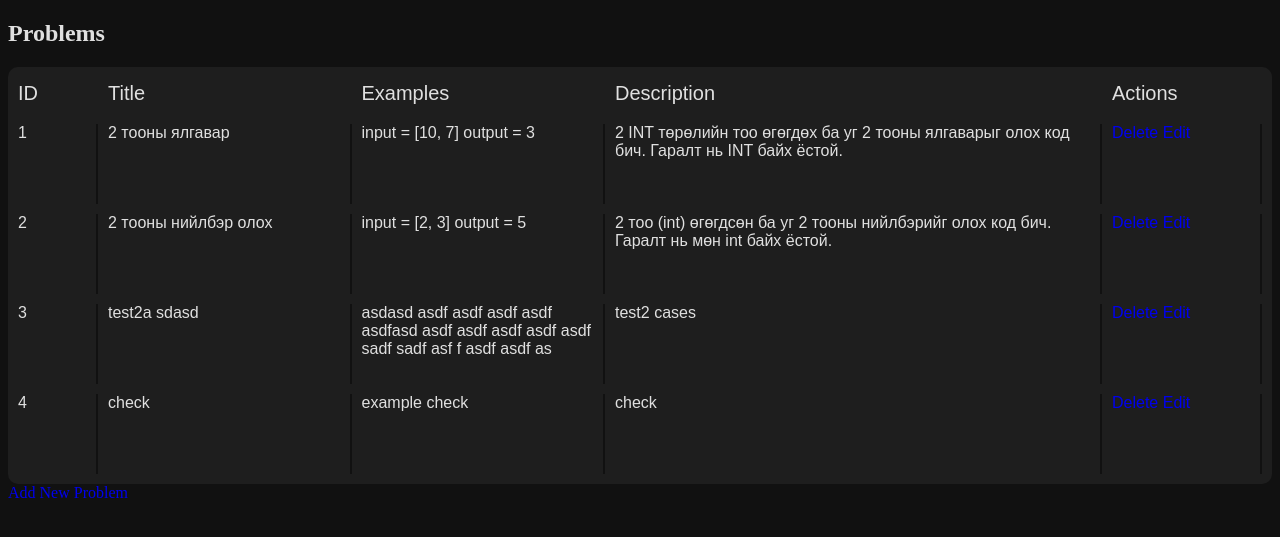
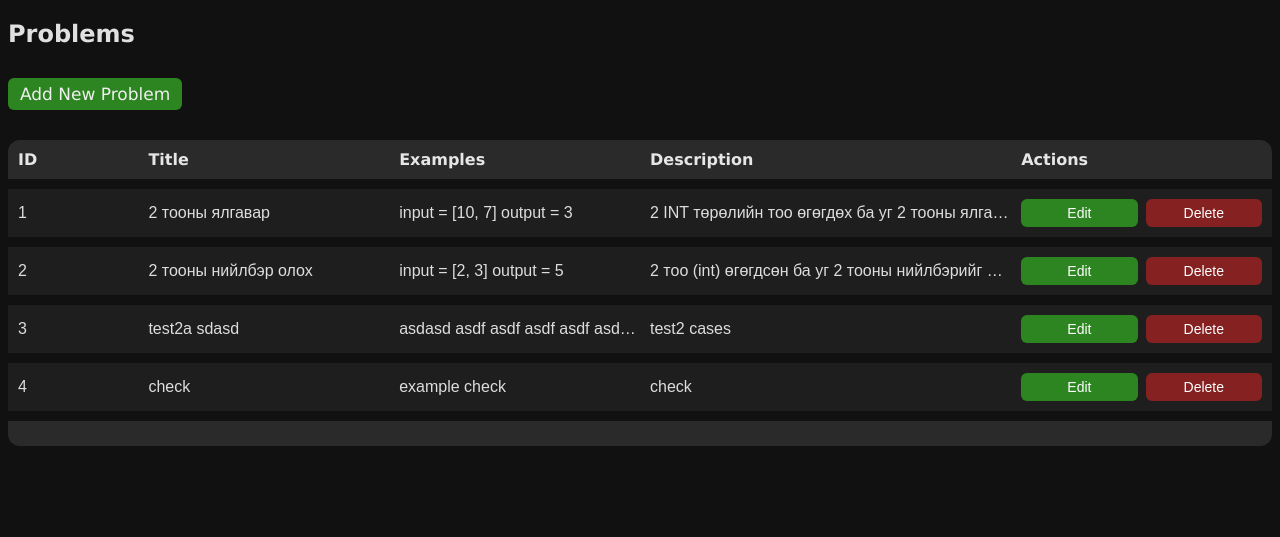
Before and after one commit to Tiez/DiplomaProject, a Flask app: page /admin/problems in a window 1280 px wide. Shown: the part 67-604 px from the top of the page. Run offline with Flask 3, Linux system fonts and the light colour scheme; data comes from the database, SQL or seed files in the repository; both versions use the stored data as it was after the commit.

Commit message:
Polishing admin problem page

```diff
--- a/run.py
+++ b/run.py
@@ -364,7 +364,17 @@ if __name__ == "__main__":
                 conn.close()
 
 
-
+                file_to_delete = "../sandbox/temp_" + submission_id + ".py"
+                try:
+                    os.remove(file_to_delete)
+                    print(f"File '{file_to_delete}' deleted successfully.")
+                except FileNotFoundError:
+                    print(f"Error: File '{file_to_delete}' not found.")
+                except PermissionError:
+                    print(f"Error: Permission denied to delete '{file_to_delete}'.")
+                except Exception as e:
+                    print(f"An unexpected error occurred: {e}")
+                    # print(jsonify(results))
 
                 return results
             else:
@@ -406,6 +416,19 @@ if __name__ == "__main__":
 
             conn.commit()
             conn.close()
+
+            file_to_delete = "../sandbox/temp_" + submission_id + ".py"
+            try:
+                os.remove(file_to_delete)
+                print(f"File '{file_to_delete}' deleted successfully.")
+            except FileNotFoundError:
+                print(f"Error: File '{file_to_delete}' not found.")
+            except PermissionError:
+                print(f"Error: Permission denied to delete '{file_to_delete}'.")
+            except Exception as e:
+                print(f"An unexpected error occurred: {e}")
+                # print(jsonify(results))
+
             return results
 
     databaseInsert = {"status": 'Correct', "memory": 0, "runtime": 0.0}
--- a/templates/admin/adminProblems.html
+++ b/templates/admin/adminProblems.html
@@ -3,42 +3,113 @@
 
 {% block style %}
 <style>
-    #list-container {
-        display: grid;
-        grid-template-columns: 80px 1fr 1fr 2fr 150px;
-        gap: 10px;
-        font-family: Arial, sans-serif;
-        min-height: 50px;
-        background-color: #1e1e1e;
-        border-radius: 10px;
+    #footer {
+
+
+        align-items: center;
+        height: 5px;
+        background-color: #2a2a2a;
+        color: #e6e6e6;
+        font-weight: bold;
+        margin: 0px 0 20px;
         padding: 10px;
-        align-items: start;
-        justify-items: stretch;
+        border-radius: 0 0 12px 12px;
     }
 
-    #headerText {
-        font-size: 20px;
-        padding-top: 5px;
-        padding-bottom: 9px;
+    /* Header row */
+    #header {
+        display: grid;
+        grid-template-columns: 1fr 2fr 2fr 3fr 2fr;
+        /* ID, Title, Examples, Desc, Actions */
+        align-items: center;
+        gap: 10px;
+        background-color: #2a2a2a;
+        color: #e6e6e6;
+        font-weight: bold;
+        margin: 20px 0 0;
+        padding: 10px;
+        border-radius: 12px 12px 0 0;
+        font-family: 'Lucida Sans', 'Lucida Sans Regular', 'Lucida Grande', 'Lucida Sans Unicode', Geneva, Verdana, sans-serif;
     }
 
-    #listRow {
-        min-height: 80px;
-        max-height: 150px;
-        border-right: solid 2px #111111;
+    /* Each row */
+    #listItem {
+        display: grid;
+        grid-template-columns: 1fr 2fr 2fr 3fr 2fr;
+        /* same as header */
+        align-items: center;
+        gap: 10px;
+        background-color: #1e1e1e;
+        color: #ddd;
+        padding: 10px;
+        margin: 0px 0 10px;
+
+    }
+
+    /* Container for all rows */
+    #list-container {
+        font-family: Arial, sans-serif;
+        overflow: hidden;
+        margin-top: 10px;
+    }
+
+    /* Column text */
+    .ID,
+    .TITLE,
+    .EXP,
+    .DESC,
+    .ACT {
+        overflow: hidden;
+        text-overflow: ellipsis;
+        white-space: nowrap;
+    }
+
+    /* Buttons */
+    .actions {
+        display: flex;
+        justify-content: center;
+        gap: 8px;
+    }
+
+    #edit,
+    #del {
+        padding: 6px 10px;
+        border-radius: 6px;
+        font-size: 14px;
+        text-align: center;
+        color: #fff;
+        text-decoration: none;
+        flex: 1;
+    }
+
+    #edit {
+        background-color: #2d8521;
+    }
+
+    #del {
+        background-color: #852121;
+    }
+
+    /* Add Problem button */
+    .add-btn {
+        font-family: 'Lucida Sans', 'Lucida Sans Regular', 'Lucida Grande', 'Lucida Sans Unicode', Geneva, Verdana, sans-serif;
+        display: inline-block;
+        background-color: #2d8521;
+        color: #f0f0f0;
+        font-size: 17px;
+        padding: 6px 12px;
+        margin: 10px 0;
+        border-radius: 6px;
+        text-decoration: none;
     }
 </style>
 {% endblock %}
 
 {% block content %}
-
-
-
-{% if add or edit%}
+{% if add or edit %}
 ID {{ problem_id }}
 
 <form method="POST">
-
     <input type="text" id="title" name="title" placeholder="Problem Title" required><br>
     <textarea id="description" name="description" placeholder="Description" rows="4" cols="50" required></textarea><br>
     <textarea id="example" name="example" placeholder="Examples" rows="4" cols="50" required></textarea><br>
@@ -46,138 +117,42 @@ ID {{ problem_id }}
     <textarea id="constraints" name="constraints" placeholder="Constraints" rows="4" cols="50" required></textarea><br>
 
     {% if add %}
-
-
     <button type="submit">Add Problem</button>
-
     {% else %}
     <button type="submit">Edit Problem</button><br>
-
     {% endif %}
 </form>
+{% endif %}
 
+{% if not add and not edit %}
+<h2
+    style="font-family: 'Lucida Sans', 'Lucida Sans Regular', 'Lucida Grande', 'Lucida Sans Unicode', Geneva, Verdana, sans-serif;">
+    Problems</h2>
+<a class="add-btn" href="{{ url_for('add_problem') }}">Add New Problem</a>
 
-
-
-
-{% endif%}
-
-
-{% if not add and not edit%}
-<h2>Problems</h2>
+<div id="header">
+    <div class="ID">ID</div>
+    <div class="TITLE">Title</div>
+    <div class="EXP">Examples</div>
+    <div class="DESC">Description</div>
+    <div class="ACT">Actions</div>
+</div>
 
 <div id="list-container">
-    <div id="headerText">ID</div>
-    <div id="headerText">Title</div>
-    <div id="headerText">Examples</div>
-    <div id="headerText">Description</div>
-    <div id="headerText">Actions</div>
     {% for p in problems %}
-    <div id="listRow">{{ p.id }}</div>
-    <div id="listRow">{{ p.title }}</div>
-    <div id="listRow">{{ p.examples }}</div>
-    <div id="listRow">{{ p.description }}</div>
-    <div id="listRow"> <a href="{{ url_for('delete_problem', id=p.id) }}">Delete</a>
-        <a href="{{url_for('edit_problem', id=p.id) }}">Edit</a>
+    <div id="listItem">
+        <div class="ID">{{ p.id }}</div>
+        <div class="TITLE">{{ p.title }}</div>
+        <div class="EXP">{{ p.examples }}</div>
+        <div class="DESC">{{ p.description }}</div>
+        <div class="actions">
+            <a id="edit" href="{{ url_for('edit_problem', id=p.id) }}">Edit</a>
+            <a id="del" href="{{ url_for('delete_problem', id=p.id) }}">Delete</a>
+        </div>
     </div>
     {% endfor %}
 </div>
-<a href="{{ url_for('add_problem') }}">Add New Problem</a>
 
-
-
-
-
-<!-- <table border="1">
-    <tr>
-        <th>ID</th>
-        <th>Title</th>
-        <th>examples</th>
-        <th>Description</th>
-        <th>Actions</th>
-    </tr>
-    {% for p in problems %}
-    <tr>
-        <td>{{ p.id }}</td>
-        <td>{{ p.title }}</td>
-        <td>{{ p.examples }}</td>
-        <td>{{ p.description }}</td>
-        <td>
-            <a href="{{ url_for('delete_problem', id=p.id) }}">Delete</a>
-            <a href="{{url_for('edit_problem', id=p.id) }}">Edit</a>
-        </td>
-    </tr>
-    {% endfor %}
-
-
-    {% endif %}
-
-
-
-</table> -->
-
-
-{% if edit %}
-<h1>Problem Testcases</h1>
-{% if not testcases[0] %}
-{{id}}
-{{testcases}}
-<a href="{{ url_for('admin_testcases', problem_id=problem_id) }}">Add test case</a>
-
-{% else %}
-<a href="{{ url_for('admin_testcases', problem_id=testcases[0]['problem_id']) }}">Add test case</a>
+<div id="footer"></div>
 {% endif %}
-
-<table border="1">
-    <tr>
-        <th>ID</th>
-        <th>Input</th>
-        <th>Output</th>
-    </tr>
-    {% for t in testcases %}
-    <tr>
-        <td>{{t.id}}</td>
-        <td>{{t.input}}</td>
-        <td>{{t.expected}}</td>
-    </tr>
-    {% endfor %}
-</table>
-{% if not testcases %}
-<h1>No Test cases </h1>
-{% endif %}
-{% endif %}
-<script>
-    window.onload = function () {
-        refreshSlots("{{ problem_id }}"); // pass problem_id from Jinja
-        console.log("aaa")
-    }
-
-    async function refreshSlots(problemId) {
-        try {
-            const res = await fetch(`/problem/${problemId}`, { cache: "no-store" });
-            if (!res.ok) throw new Error("Failed to fetch problem " + problemId);
-            const payload = await res.json();
-
-            const p = payload.problem || {};
-
-            // Get form fields
-            const title = document.getElementById("title");
-            const desc = document.getElementById("description");
-            const example = document.getElementById("example");
-            const constraints = document.getElementById("constraints");
-            const prefix = document.getElementById("prefix");
-
-            // Fill values
-            if (title) title.value = p.title || "";
-            if (desc) desc.value = p.description || "";
-            if (example) example.value = p.examples || "";
-            if (constraints) constraints.value = p.constraints || "";
-            if (prefix) prefix.value = p.prefix || "";
-
-        } catch (err) {
-            console.error("error:", err);
-        }
-    }
-
-</script>
 {% endblock %}
```
Also changed, not shown: templates/ProblemDB.db.
